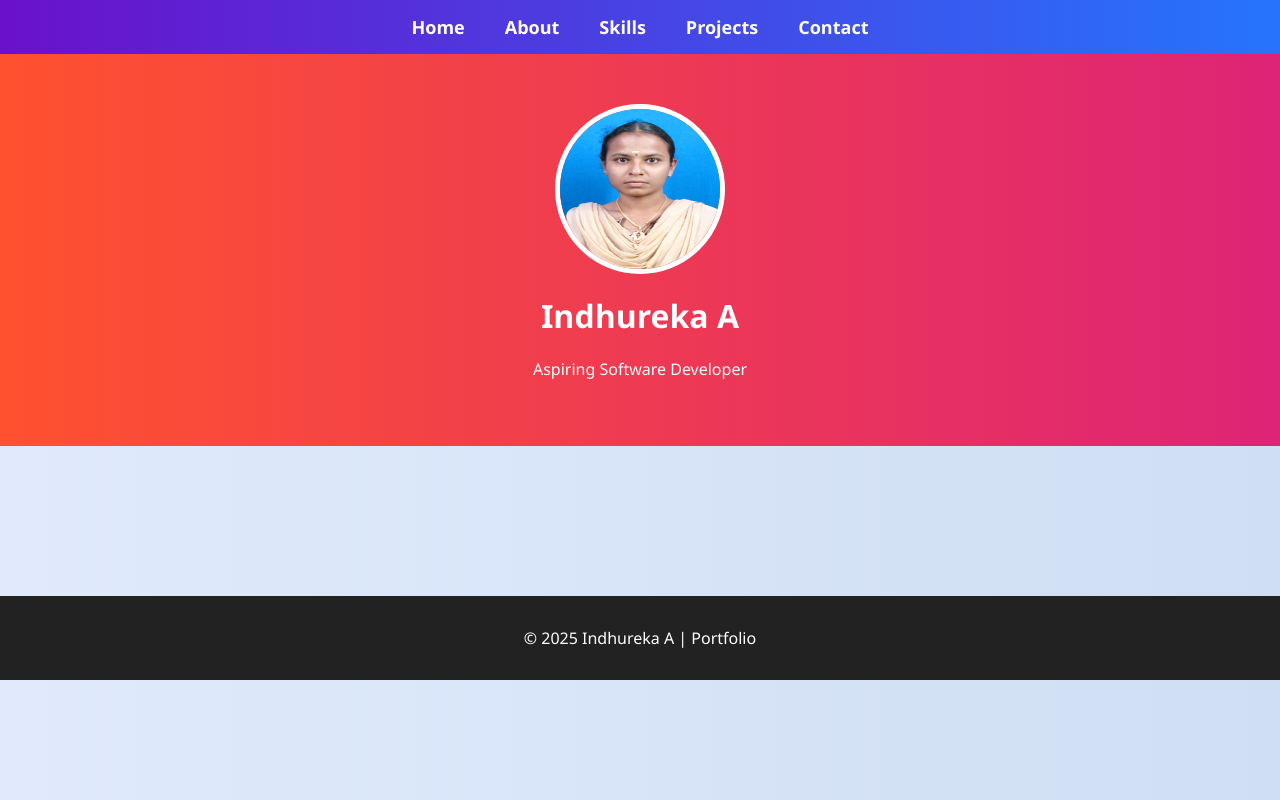
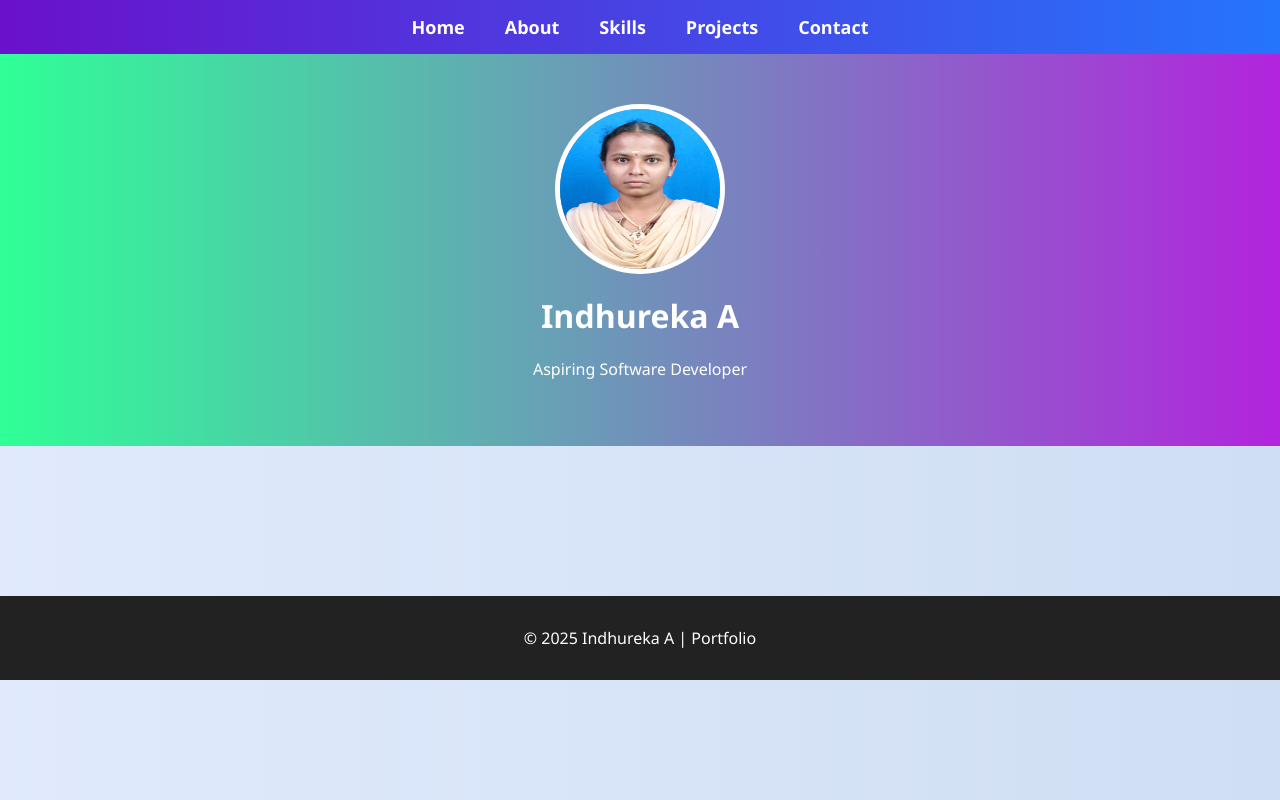
Before and after one commit to Indhurekaeaarumugam/portfolio, a plain HTML site: page index.html in a window 1280 px wide. Drawn offline with Linux system fonts and the light colour scheme.

Commit message:
Refactor CSS styles for header and navigation

```diff
--- a/port.css
+++ b/port.css
@@ -47,7 +47,7 @@ nav ul li a:hover{
 
 /* Header */
 header{
-    background: linear-gradient(to right, #ff512f, #dd2476);
+    background: linear-gradient(to right, #2fff97, #b224dd);
     color: white;
     text-align: center;
     padding: 50px 20px;
@@ -149,4 +149,5 @@ footer{
     text-align: center;
     padding: 15px;
     margin-top: 150px;
+
 }
```
